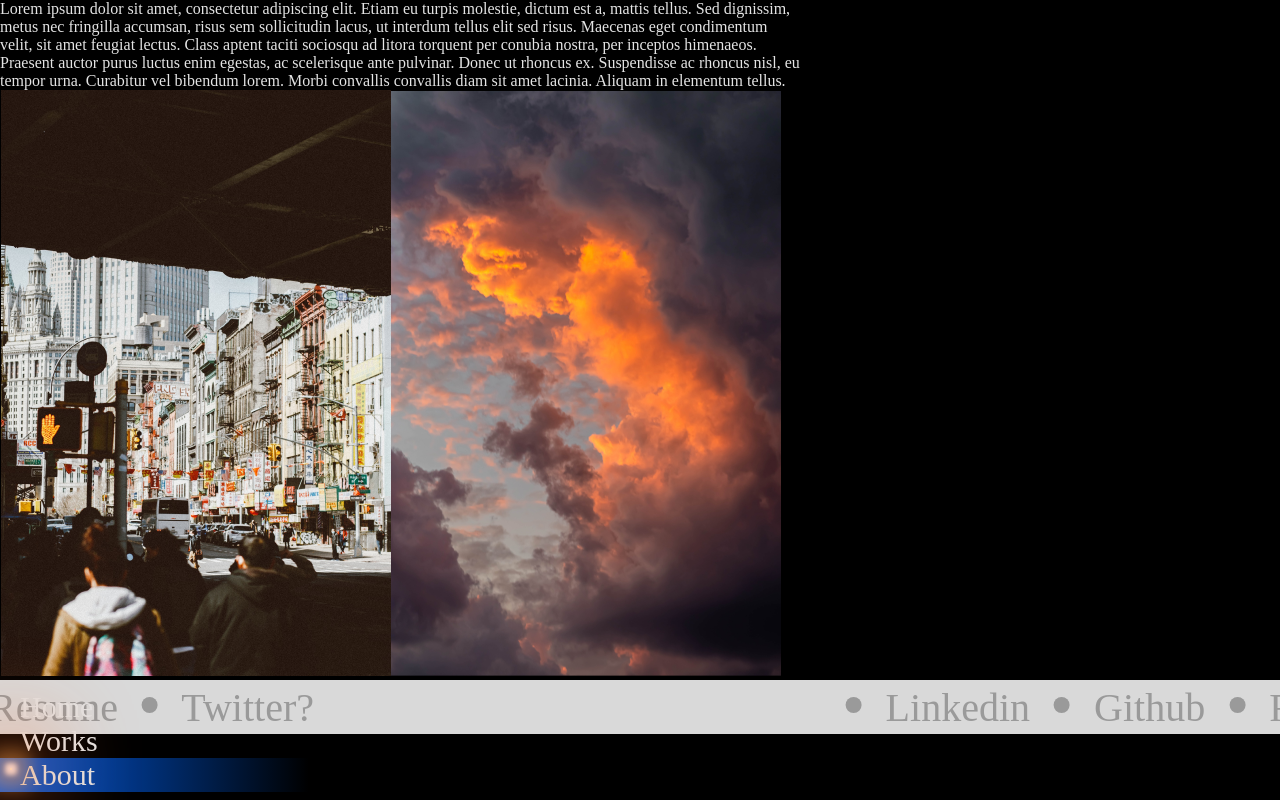
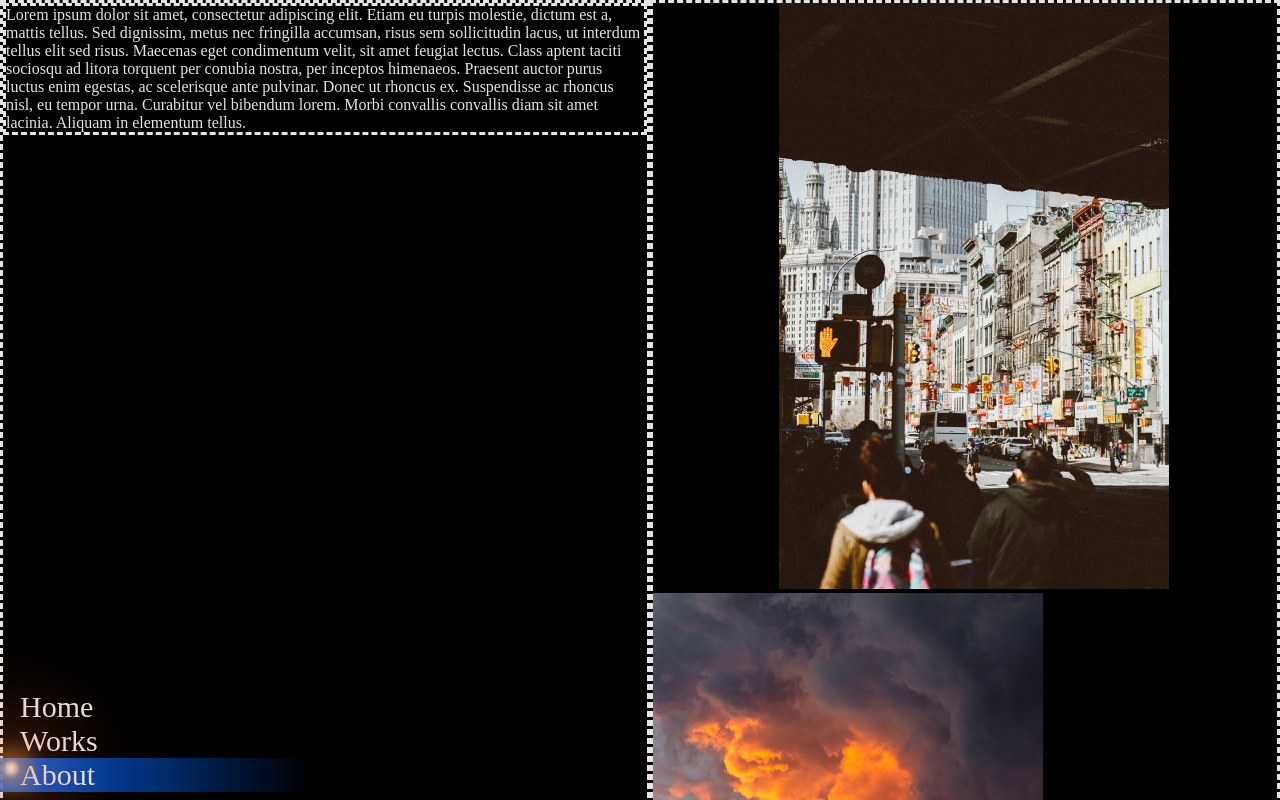
Before and after one commit to RelativeBinary/RelativeBinary.github.io, a React (Create React App) app: page /about in a window 1280 px wide. Shown: the top 800 px of the page. Built offline with nearby package versions, Linux system fonts and the light colour scheme.

Commit message:
some page layout attempts

```diff
--- a/src/App.css
+++ b/src/App.css
@@ -217,13 +217,37 @@ body,
 
 /* About controls
 =============================== */
+
+.about-text-pic-wrapper {
+  display: flex;
+  justify-content: space-between;
+}
+
+.about-text-wrapper {
+  border-style: dashed;
+  /* width: 100%; */
+}
+
 .about-text {
+  border-style: dashed;
   max-width: 802px;
   max-height: 315px;
 }
 
+.about-pic-wrapper {
+  display: inline-block;
+  border-style: dashed;
+}
+
+.about-pic-wrapper > .about-primary-pic {
+  width: auto;
+  height: auto;
+  position: relative;
+  left: 20%;
+}
+
 .about-bar {
-  /* background-color: #D9D9D9; */
+  position: absolute;
   background-color: #D9D9D9;
   width: 100vw;
   height: 54px;
--- a/src/pages/About.js
+++ b/src/pages/About.js
@@ -1,11 +1,11 @@
-import React from 'react';
-import NavButton from '../components/NavButton';
-import { useState } from 'react';
-import FadeIn from '../components/animation/FadeIn';
-import aboutPrimary from '../images/cross-walk.png'
-import aboutSecondary from '../images/sky.png'
-import FiberManualRecordIcon from '@mui/icons-material/FiberManualRecord';
-import Marquee from 'react-fast-marquee';
+import React from "react";
+import NavButton from "../components/NavButton";
+import { useState } from "react";
+import FadeIn from "../components/animation/FadeIn";
+import aboutPrimary from "../images/cross-walk.png";
+import aboutSecondary from "../images/sky.png";
+import FiberManualRecordIcon from "@mui/icons-material/FiberManualRecord";
+import Marquee from "react-fast-marquee";
 
 export default function About() {
   const [MousePosition, setMousePosition] = useState({
@@ -19,69 +19,75 @@ export default function About() {
   };
 
   return (
-    <div onMouseMove={(ev) => handleMouseMove(ev)} className='body'>
+    <div onMouseMove={(ev) => handleMouseMove(ev)} className="body">
       <FadeIn>
         <div
-          className='cursor'
+          className="cursor"
           style={{
-            position: 'absolute',
+            position: "absolute",
             left: `${MousePosition.left}px`,
             top: `${MousePosition.top}px`,
           }}
         ></div>
       </FadeIn>
-
-      <div className='about-text'>
-        Lorem ipsum dolor sit amet, consectetur adipiscing elit. Etiam eu turpis
-        molestie, dictum est a, mattis tellus. Sed dignissim, metus nec
+      <div className="about-text-pic-wrapper">
+        <div className="about-text-wrapper">
+          <div className="about-text">
+          Lorem ipsum dolor sit amet, consectetur adipiscing elit. Etiam eu
+          turpis molestie, dictum est a, mattis tellus. Sed dignissim, metus nec
           fringilla accumsan, risus sem sollicitudin lacus, ut interdum tellus
           elit sed risus. Maecenas eget condimentum velit, sit amet feugiat
           lectus. Class aptent taciti sociosqu ad litora torquent per conubia
           nostra, per inceptos himenaeos. Praesent auctor purus luctus enim
-        egestas, ac scelerisque ante pulvinar. Donec ut rhoncus ex. Suspendisse
-        ac rhoncus nisl, eu tempor urna. Curabitur vel bibendum lorem. Morbi
-        convallis convallis diam sit amet lacinia. Aliquam in elementum tellus.
+          egestas, ac scelerisque ante pulvinar. Donec ut rhoncus ex.
+          Suspendisse ac rhoncus nisl, eu tempor urna. Curabitur vel bibendum
+          lorem. Morbi convallis convallis diam sit amet lacinia. Aliquam in
+          elementum tellus.
+        </div>
         </div>
 
+        <div className="about-pic-wrapper">
           <img
-        className='about-primary-pic'
+            className="about-primary-pic"
             src={aboutPrimary}
-        alt='about primary'
+            alt="about primary"
           />
           <img
-        className='about-secondary-pic'
+            className="about-secondary-pic"
             src={aboutSecondary}
-        alt='about secondary'
+            alt="about secondary"
           />
+        </div>
+      </div>
 
       <Marquee
-        className='about-bar'
+        className="about-bar"
         gradient={false}
         pauseOnHover={true}
         speed={80}
       >
         <FiberManualRecordIcon />
-        <a href='#123' className='about-bar-option'>
+        <a href="#123" className="about-bar-option">
           &nbsp; Linkedin &nbsp;
         </a>
         <FiberManualRecordIcon />
-        <a href='#123' className='about-bar-option'>
+        <a href="#123" className="about-bar-option">
           &nbsp; Github &nbsp;
         </a>
         <FiberManualRecordIcon />
-        <a href='#123' className='about-bar-option'>
+        <a href="#123" className="about-bar-option">
           &nbsp; Resume &nbsp;
         </a>
         <FiberManualRecordIcon />
-        <a href='#123' className='about-bar-option'>
+        <a href="#123" className="about-bar-option">
           &nbsp; Twitter? &nbsp;
         </a>
       </Marquee>
 
-      <div className='navbar'>
-        <NavButton name={'Home'} destination={'/'} />
-        <NavButton name={'Works'} destination={'/'} />
-        <NavButton name={'About'} destination={'/'} active={true} />
+      <div className="navbar">
+        <NavButton name={"Home"} destination={"/"} />
+        <NavButton name={"Works"} destination={"/"} />
+        <NavButton name={"About"} destination={"/"} active={true} />
       </div>
     </div>
   );
```
Lines whose indentation alone changed are shown as unchanged.
